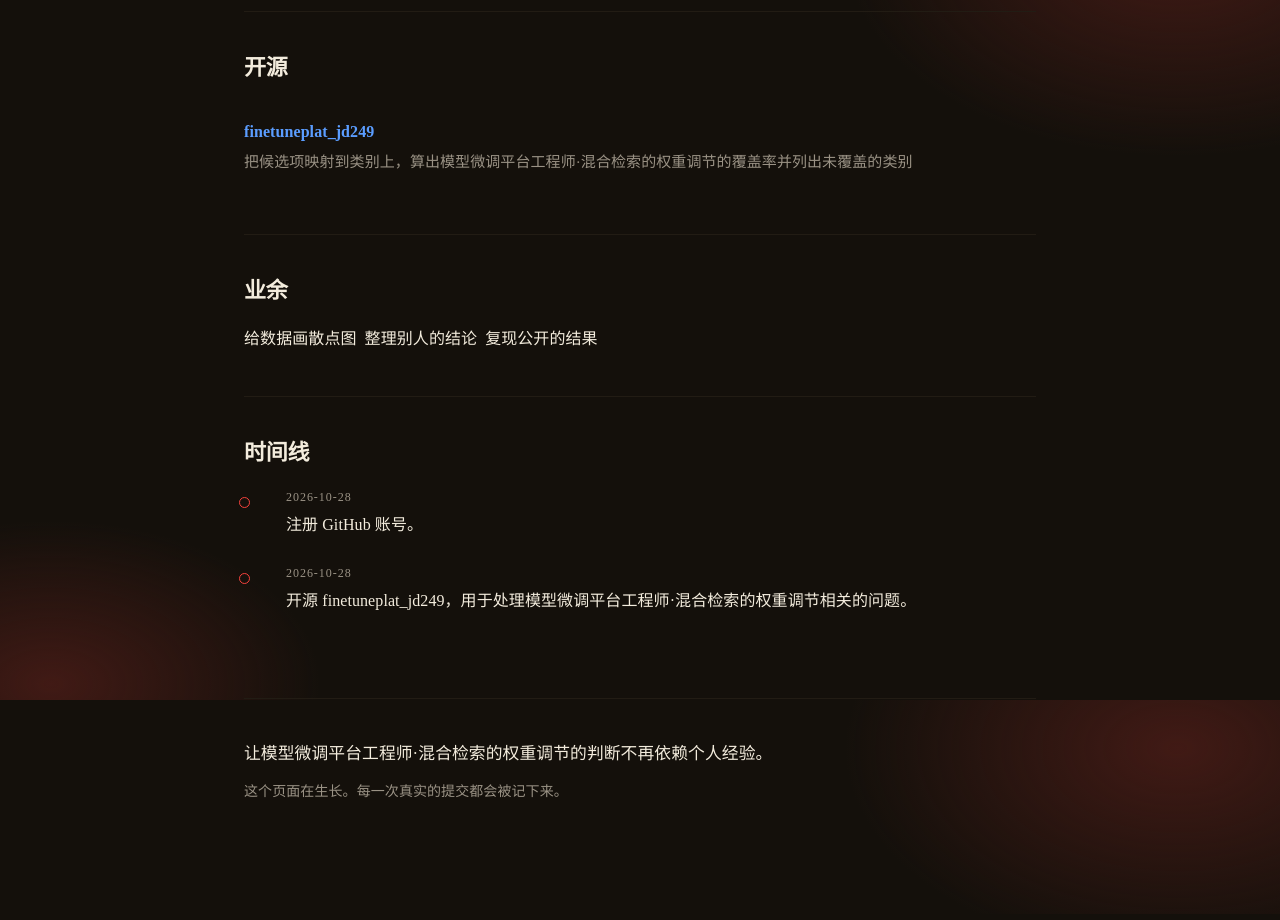
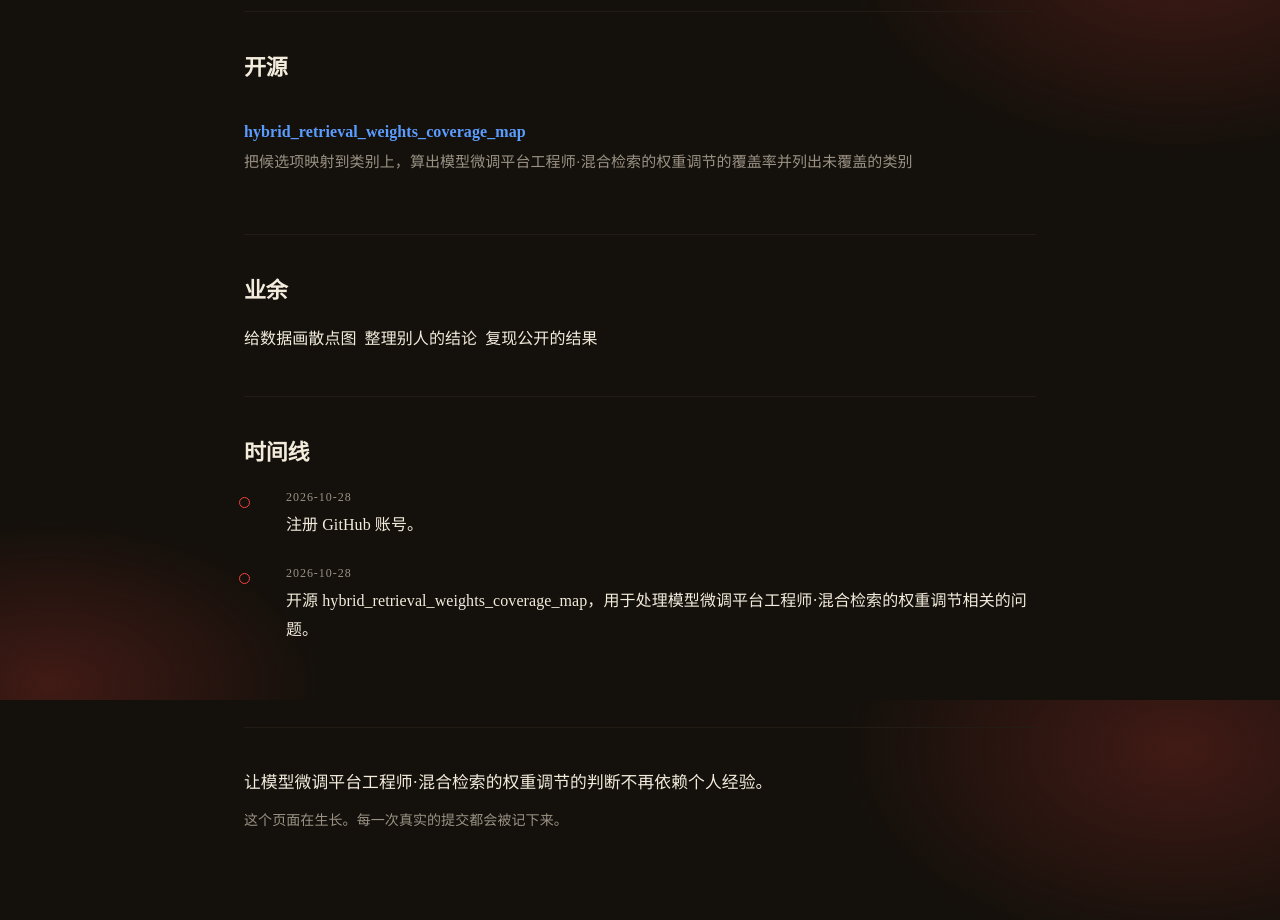
Before and after one commit to rfmtrn/rfmtrn.github.io, a plain HTML site: page index.html in a window 1280 px wide. Shown: the part 900-1820 px from the top of the page. Drawn offline with Linux system fonts and the light colour scheme.

Commit message:
chore: 同步仓库改名后的链接

```diff
--- a/index.html
+++ b/index.html
@@ -102,7 +102,7 @@ h2{color:#f3ecdd;text-transform:none;letter-spacing:-.01em;font-size:22px;font-w
 <section id="work">
   <h2>开源</h2>
   <ul class="repos">
-    <li><div class="name"><a href="https://github.com/rfmtrn/finetuneplat_jd249" rel="noopener">finetuneplat_jd249</a></div>
+    <li><div class="name"><a href="https://github.com/rfmtrn/hybrid_retrieval_weights_coverage_map" rel="noopener">hybrid_retrieval_weights_coverage_map</a></div>
       <div class="desc">把候选项映射到类别上，算出模型微调平台工程师·混合检索的权重调节的覆盖率并列出未覆盖的类别</div>
     </li>
   </ul>
@@ -126,7 +126,7 @@ h2{color:#f3ecdd;text-transform:none;letter-spacing:-.01em;font-size:22px;font-w
     </li>
     <li>
       <span class="when">2026-10-28</span>
-      开源 finetuneplat_jd249，用于处理模型微调平台工程师·混合检索的权重调节相关的问题。
+      开源 hybrid_retrieval_weights_coverage_map，用于处理模型微调平台工程师·混合检索的权重调节相关的问题。
     </li>
   </ol>
 </section>
```
